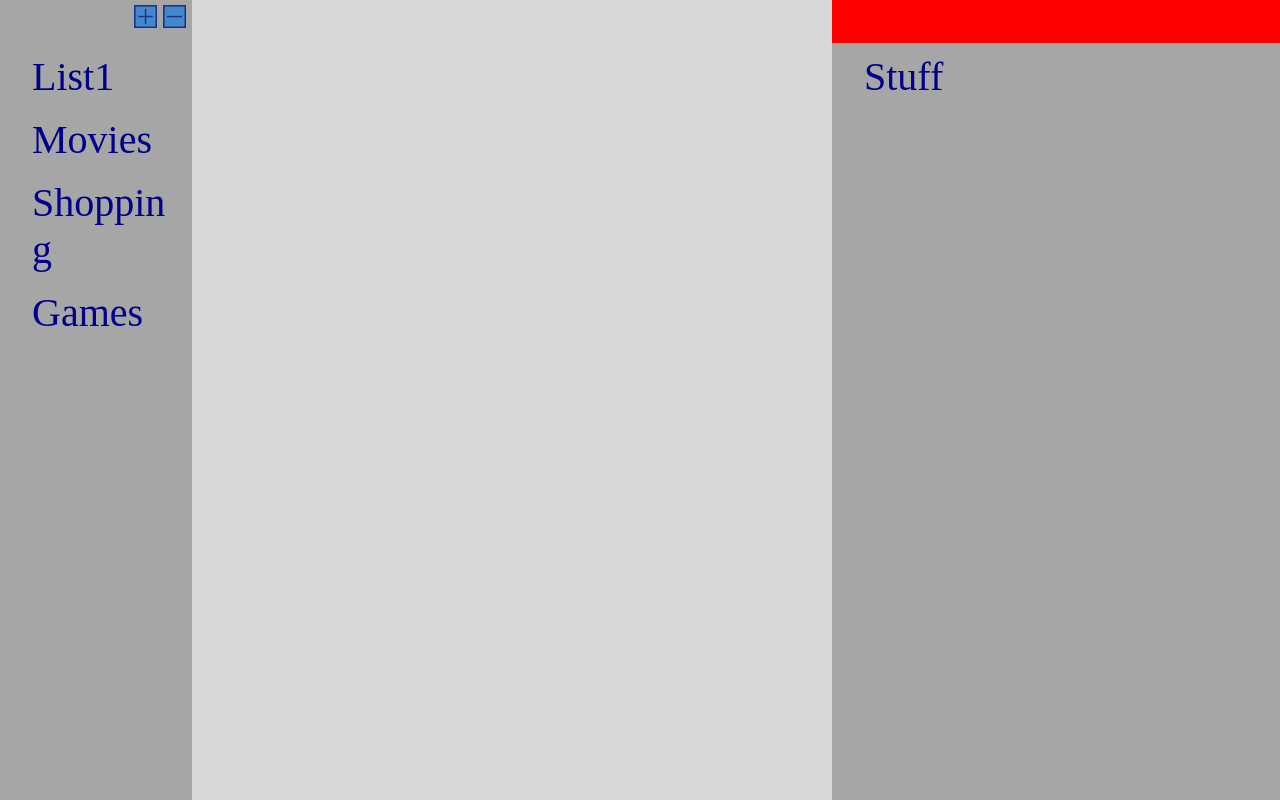
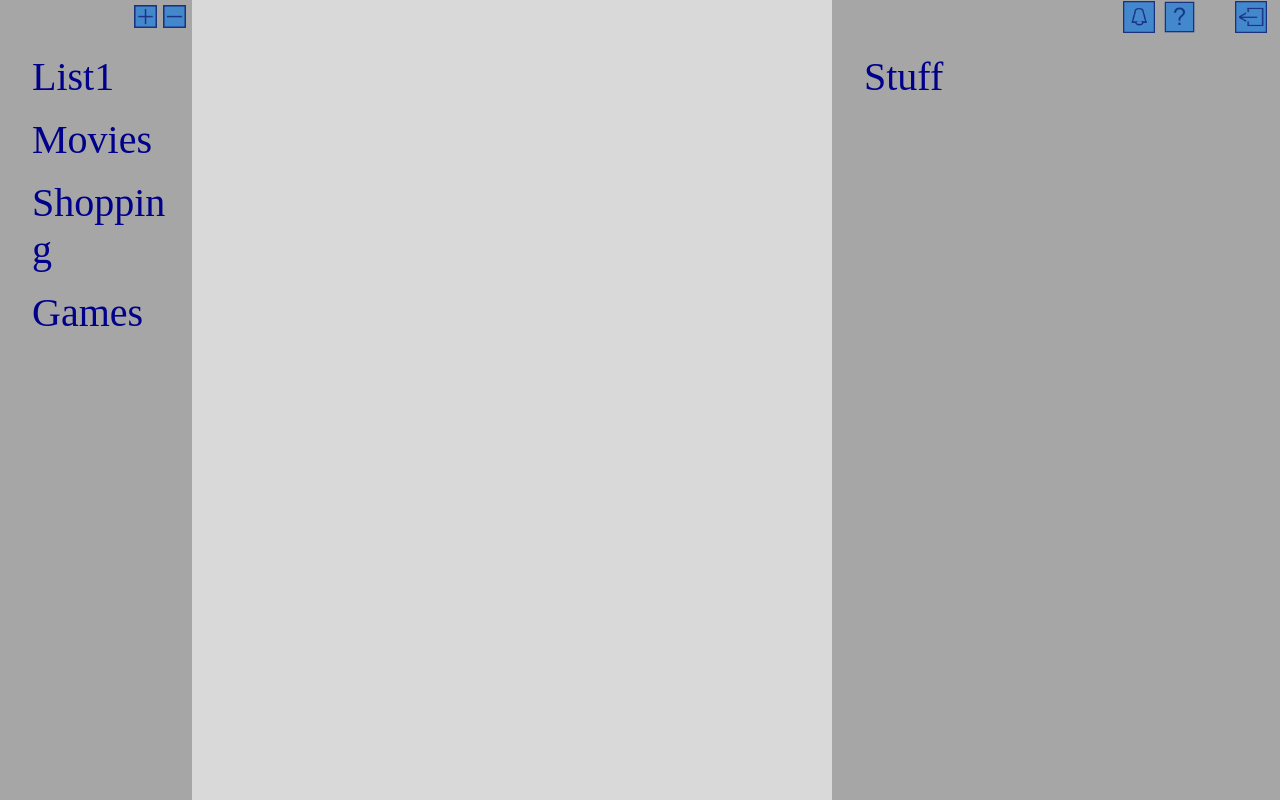
Before and after one commit to marksandland/Diary-Desktop-Web-App-Prototype, a plain HTML site: page Project/MainScreen.html in a window 1280 px wide. Drawn offline with Linux system fonts and the light colour scheme.

Commit message:
progress

```diff
--- a/Project/MainScreen.html
+++ b/Project/MainScreen.html
@@ -7,8 +7,13 @@
     <body>
         <div id="sidenavLeft">
             <div id="leftPaneHeader" class="paneHeaderLeft">
-                <img class="plusButton"src="images/plusButton.png" alt="Plus Button">
-                <img class="minusButton"src="images/minusButton.png" alt="Minus Button">
+                <div class="buttonWrap">
+                    <img class="plusButton"src="images/plusButton.png" alt="Plus Button">
+                </div>
+                <div class="buttonWrap">
+                    <img class="minusButton"src="images/minusButton.png" alt="Minus Button">
+                </div>
+
             </div>
 
             <a href="#">List1</a>
@@ -22,7 +27,15 @@
 
         <div id="sidenavRight">
             <div id="rightPaneHeader" class="paneHeaderRight">
-
+                <div class="buttonWrap">
+                    <img class="logoutButton"src="images/logoutButton.png" alt="Logout Button">
+                </div>
+                <div class="buttonWrap">
+                    <img class="helpButton"src="images/helpButton.png" alt="help Button">
+                </div>
+                <div class="buttonWrap">
+                    <img class="notificationsButton"src="images/notificationsButton.png" alt="notifications Button">
+                </div>
             </div>
             <a href="#">Stuff</a>
         </div>
--- a/Project/styles/main.css
+++ b/Project/styles/main.css
@@ -86,11 +86,35 @@
   position:fixed;
   top: 0;
   right: 0;
-  background-color: red;
+  background-color: #a6a6a6;
   overflow-x: hidden;
   overflow-y: hidden;
   padding-top: 5;
   padding: 0.1% 0;
+}
+
+.paneHeaderRight img.logoutButton{
+  margin-top: 0%;
+  margin-bottom: auto;
+  position: absolute;
+  right: 3%;
+  width: 7%;
+}
+
+.paneHeaderRight img.notificationsButton{
+  margin-top: 0%;
+  margin-bottom: auto;
+  position: absolute;
+  right: 28%;
+  width: 7%;
+}
+
+.paneHeaderRight img.helpButton{
+  margin-top: 0%;
+  margin-bottom: auto;
+  position: absolute;
+  right: 19%;
+  width: 7%;
 }
 
 #sidenavLeft a, #sidenavRight a {
@@ -99,14 +123,17 @@
   font-size: 40px;
   color: darkblue;
   display: block;
-  position: relative
+  position: relative;
+}
+
+.buttonWrap:hover img {
+  opacity: 0.4;
 }
 
 #sidenavLeft a:hover ,#sidenavRight a:hover {
   color: white
 }
 
-
 @media screen and (max-height: 450px) {
   .sidenav {padding-top: 15px;}
   .sidenav a {font-size: 18px;}
```
Also changed, not shown: Project/images/helpButton.png (added), Project/images/logoutButton.png (added), Project/images/notificationsButton.png (added).
